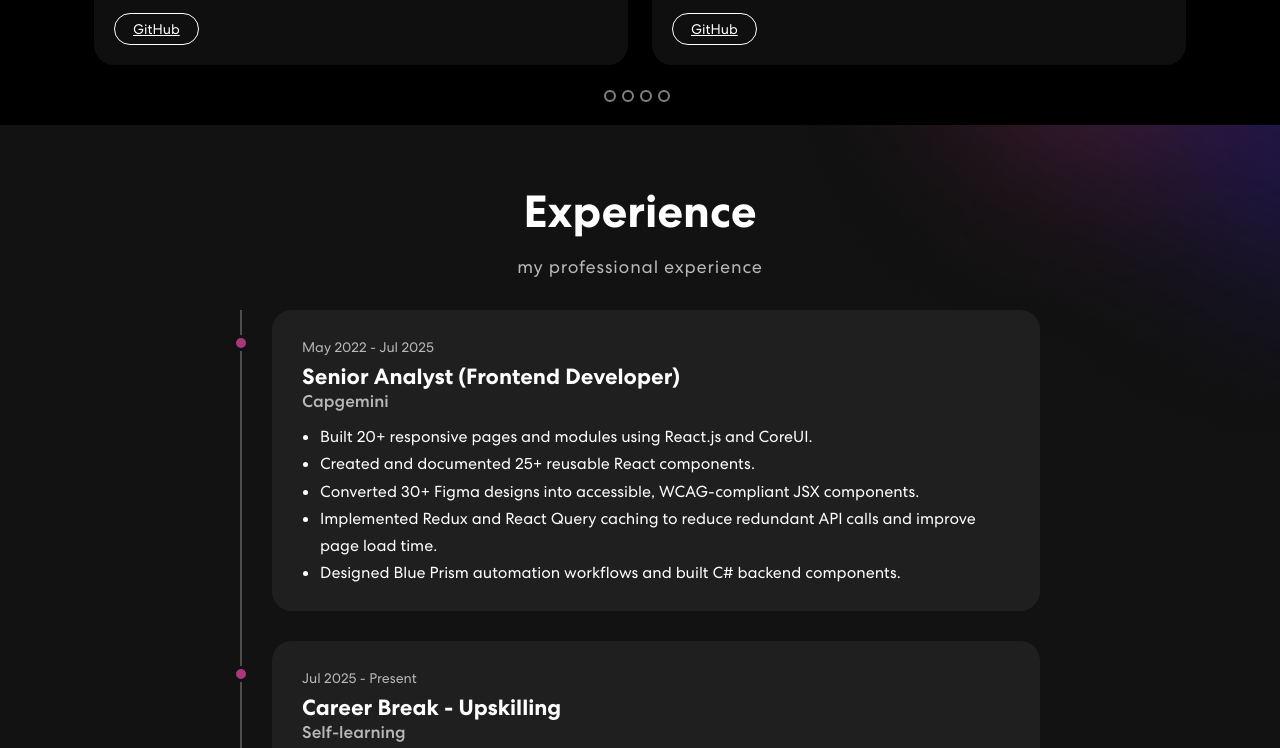
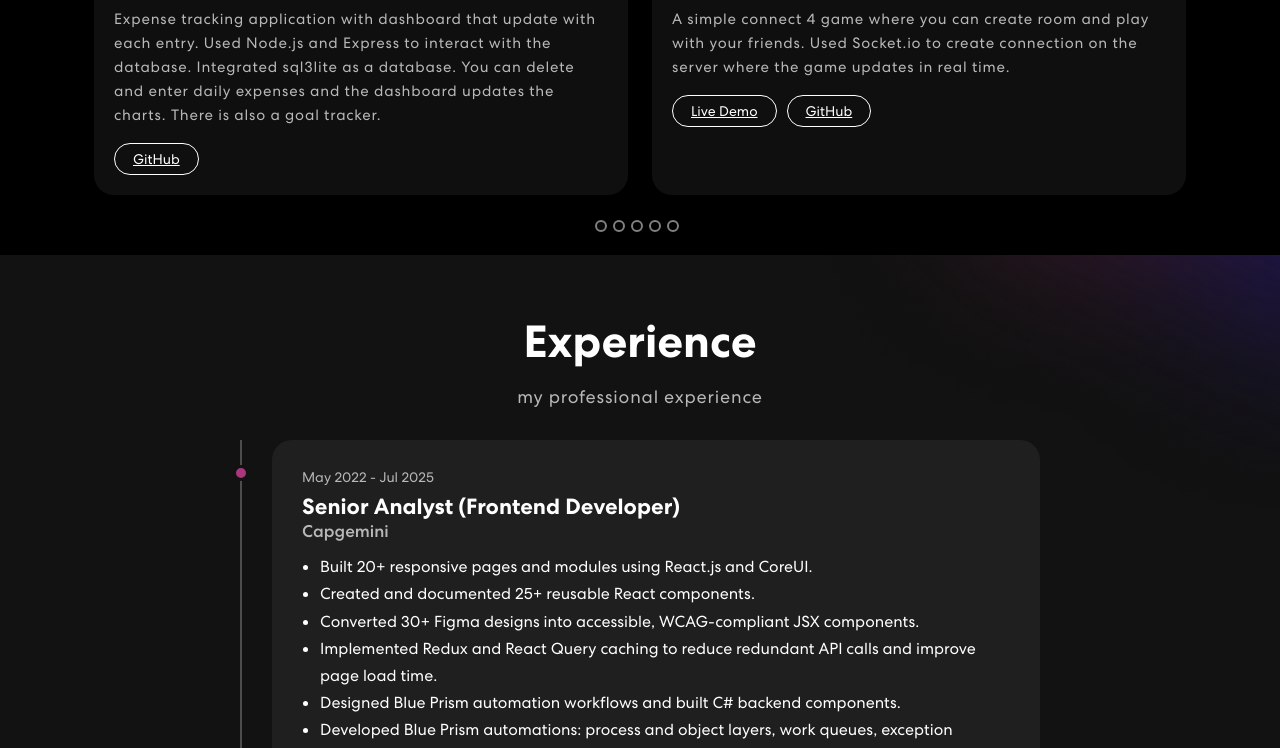
Before and after one commit to ruqiyaa/portfolio, a React (Create React App) app: page / in a window 1280 px wide. Shown: the part 1610-2358 px from the top of the page. Built offline with nearby package versions, Linux system fonts and the light colour scheme.

Commit message:
updated projects

```diff
--- a/src/components/Experience.js
+++ b/src/components/Experience.js
@@ -15,11 +15,13 @@ const experiences = [
       "Converted 30+ Figma designs into accessible, WCAG-compliant JSX components.",
       "Implemented Redux and React Query caching to reduce redundant API calls and improve page load time.",
       "Designed Blue Prism automation workflows and built C# backend components.",
+      "Developed Blue Prism automations: process and object layers, work queues, exception handling and retry logic, credential management and Control Room scheduling; also worked with UiPath.",
+      "Created a reusable C# Blue Prism object that removed MS Excel dependency from 70% of processes, cutting Excel licence costs by ~50%.",
     ],
   },
   {
     id: "career-break",
-    role: "Career Break - Upskilling",
+    role: "Freelance and Career Break - Upskilling",
     company: "Self-learning",
     period: "Jul 2025 - Present",
     points: [
--- a/src/components/Projects.js
+++ b/src/components/Projects.js
@@ -6,10 +6,32 @@ import projimg1 from "../assets/img/spin-wheel-img.png";
 import projimg2 from "../assets/img/fractal-tree-img.png";
 import projimg3 from "../assets/img/movie-app-img.png";
 import projimg4 from "../assets/img/proj-img-4.png";
+import expenseimg from "../assets/img/expense-tracker-img.png";
+import connect4img from "../assets/img/connect-4-img.png";
 import "animate.css";
 import TrackVisibility from "react-on-screen";
 
 const projects = [
+  {
+    id: "expense-tracker",
+    tabName: "Expense Tracker",
+    title: "Expense Tracker with AI insights",
+    description:
+      "Expense tracking application with dashboard that update with each entry. Used Node.js and Express to interact with the database. Integrated sql3lite as a database. You can delete and enter daily expenses and the dashboard updates the charts. There is also a goal tracker.",
+    image: expenseimg,
+    demo: "", // add your live link
+    github: "https://github.com/ruqiyaa/expense-tracker-with-ai-insights", // add your GitHub link
+  },
+  {
+    id: "connect-4",
+    tabName: "Connect 4",
+    title: "Connect 4 Game",
+    description:
+      "A simple connect 4 game where you can create room and play with your friends. Used Socket.io to create connection on the server where the game updates in real time.",
+    image: connect4img,
+    demo: "https://connnect4.netlify.app/", // add your live link
+    github: "https://github.com/ruqiyaa/connect4", // add your GitHub link
+  },
   {
     id: "fractal-tree",
     tabName: "Fractal Tree",
@@ -40,16 +62,17 @@ const projects = [
     demo: "",
     github: "",
   },
-  {
-    id: "spin-wheel",
-    tabName: "Spin Wheel",
-    title: "Spin Wheel Game",
-    description:
-      "A basic spin wheel game built with JavaScript. The wheel spins on click and lands on a random result.",
-    image: projimg1,
-    demo: "", // add your live link
-    github: "https://github.com/ruqiyaa/SpinWheel", // add your GitHub link
-  },
+  // {
+  //   id: "spin-wheel",
+  //   tabName: "Spin Wheel",
+  //   title: "Spin Wheel Game",
+  //   description:
+  //     "A basic spin wheel game built with JavaScript. The wheel spins on click and lands on a random result.",
+  //   image: projimg1,
+  //   demo: "", // add your live link
+  //   github: "https://github.com/ruqiyaa/SpinWheel", // add your GitHub link
+  // },
+
 
 
 //   {
--- a/src/components/Skills.js
+++ b/src/components/Skills.js
@@ -7,7 +7,7 @@ const skillGroups = [
     tabName: "Tech",
     skills: [
       "React.js", "Redux", "React Query", "JavaScript (ES6+)",
-      "HTML5", "CSS3", "SQL", "C++", "React Bootstrap", "CoreUI",
+      "HTML5", "CSS3", "Node.js","Express.js" ,"SQL", "C++", "React Bootstrap", "CoreUI",
       "Responsive Design", "Python", "C#", ".NET", "Accessibility (WCAG)",
     ],
   },
--- a/src/components/TypingText.js
+++ b/src/components/TypingText.js
@@ -1,6 +1,6 @@
 import { useState, useEffect } from "react";
 
-const toRotate = ["Web Developer", "Web Designer", "Frontend Developer"];
+const toRotate = ["Web Developer", "Frontend Developer", "RPA Developer"];
 const period = 2000;
 
 export const TypingText = () => {
```
Also changed, not shown: src/assets/img/connect-4-img.png (added), src/assets/img/expense-tracker-img.png (added).
